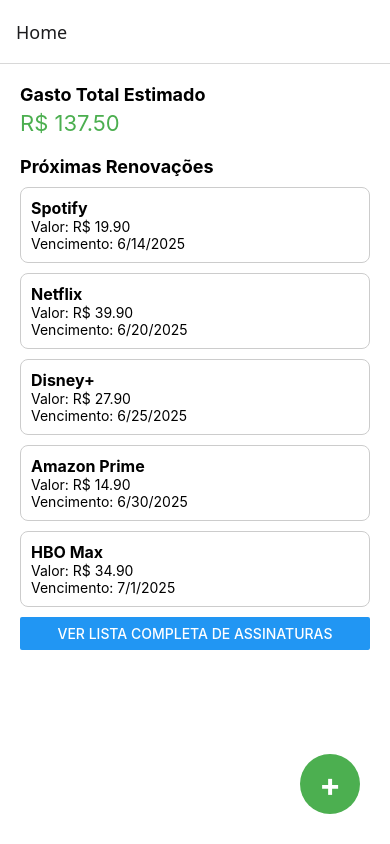
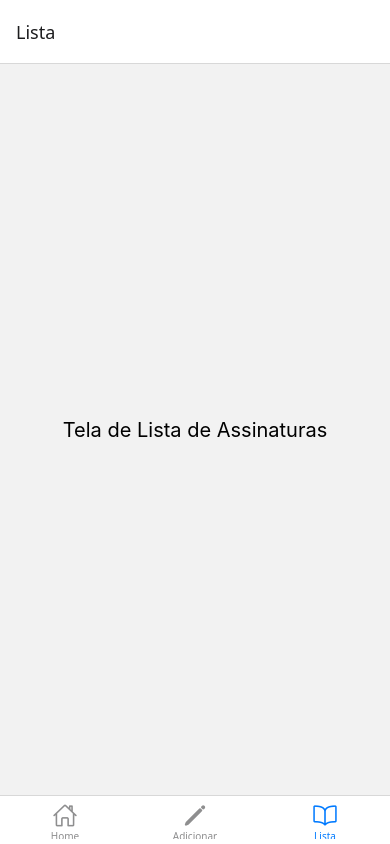
Before and after one commit to GabriFrnd/SubscriptionDashboard, a React Native app: screen /Lista in a window 390 px wide. Built offline with nearby package versions, Linux system fonts and the light colour scheme.

Commit message:
adicionado navegacao

```diff
--- a/App.js
+++ b/App.js
@@ -1,18 +1,11 @@
 import React from 'react';
 import { NavigationContainer } from '@react-navigation/native';
-import { createNativeStackNavigator } from '@react-navigation/native-stack';
-
-import Home from './src/screens/Home';
-
-const Stack = createNativeStackNavigator();
+import AppNavigator from './src/navigation/AppNavigator';
 
 export default function App() {
   return (
     <NavigationContainer>
-      <Stack.Navigator>
-        <Stack.Screen name="Home" component={Home} />
-        {/* Adicione outras telas depois aqui se quiser */}
-      </Stack.Navigator>
+      <AppNavigator />
     </NavigationContainer>
   );
-};
+}
--- a/package.json
+++ b/package.json
@@ -9,7 +9,8 @@
     "web": "expo start --web"
   },
   "dependencies": {
-    "@react-navigation/native": "^7.1.10",
+    "@react-navigation/bottom-tabs": "^7.3.15",
+    "@react-navigation/native": "^7.1.11",
     "@react-navigation/native-stack": "^7.3.14",
     "expo": "~53.0.11",
     "expo-status-bar": "~2.2.3",
--- /dev/null
+++ b/src/navigation/AppNavigator.js
@@ -0,0 +1,35 @@
+import React from 'react';
+import { createBottomTabNavigator } from '@react-navigation/bottom-tabs';
+import { Ionicons } from '@expo/vector-icons';
+
+import Home from '../screens/Home';
+import Lista from '../screens/Lista';
+import AdicionarAssinatura from '../screens/AdicionarAssinatura';
+
+const Tabs = createBottomTabNavigator();
+
+const AppNavigator = () => {
+  return (
+    <Tabs.Navigator screenOptions={({ route }) => ({
+      tabBarIcon: ({ color, size }) => {
+        let iconName;
+
+        if (route.name === 'Home') {
+          iconName = 'home-outline';
+        } else if (route.name === 'Adicionar') {
+          iconName = 'pencil';
+        } else if (route.name === 'Lista') {
+          iconName = 'book-outline';
+        }
+
+        return <Ionicons name={iconName} size={size} color={color} />;
+      },
+    })}>
+      <Tabs.Screen name="Home" component={Home} />
+      <Tabs.Screen name="Adicionar" component={AdicionarAssinatura} />
+      <Tabs.Screen name="Lista" component={Lista} />
+    </Tabs.Navigator>
+  );
+};
+
+export default AppNavigator;
--- /dev/null
+++ b/src/screens/AdicionarAssinatura.js
@@ -0,0 +1,17 @@
+import React from 'react';
+import { View, Text, StyleSheet } from 'react-native';
+
+const AdicionarAssinatura = () => {
+  return (
+    <View style={styles.container}>
+      <Text style={styles.texto}>Tela de Adicionar Assinatura</Text>
+    </View>
+  );
+};
+
+const styles = StyleSheet.create({
+  container: { flex: 1, justifyContent: 'center', alignItems: 'center' },
+  texto: { fontSize: 20 },
+});
+
+export default AdicionarAssinatura;
--- a/src/screens/Home.js
+++ b/src/screens/Home.js
@@ -20,8 +20,8 @@
     <View style={styles.container}>
       <TotalGastos total={total} />
       <ProximasRenovacoes assinaturas={assinaturas} />
-      <Button title="Ver Lista Completa de Assinaturas" onPress={() => navigation.navigate('ListaAssinaturas')} />
-      <BotaoAdicionar onPress={() => navigation.navigate('NovaAssinatura')} />
+      <Button title="Ver Lista Completa de Assinaturas" onPress={() => navigation.navigate('Lista')} />
+      <BotaoAdicionar onPress={() => navigation.navigate('Adicionar')}  />
     </View>
   );
 };
--- /dev/null
+++ b/src/screens/Lista.js
@@ -0,0 +1,17 @@
+import React from 'react';
+import { View, Text, StyleSheet } from 'react-native';
+
+const Lista = () => {
+  return (
+    <View style={styles.container}>
+      <Text style={styles.texto}>Tela de Lista de Assinaturas</Text>
+    </View>
+  );
+};
+
+const styles = StyleSheet.create({
+  container: { flex: 1, justifyContent: 'center', alignItems: 'center' },
+  texto: { fontSize: 20 },
+});
+
+export default Lista;
```
Also changed, not shown: 1 other file (tests, documents, lock files or other folders).
